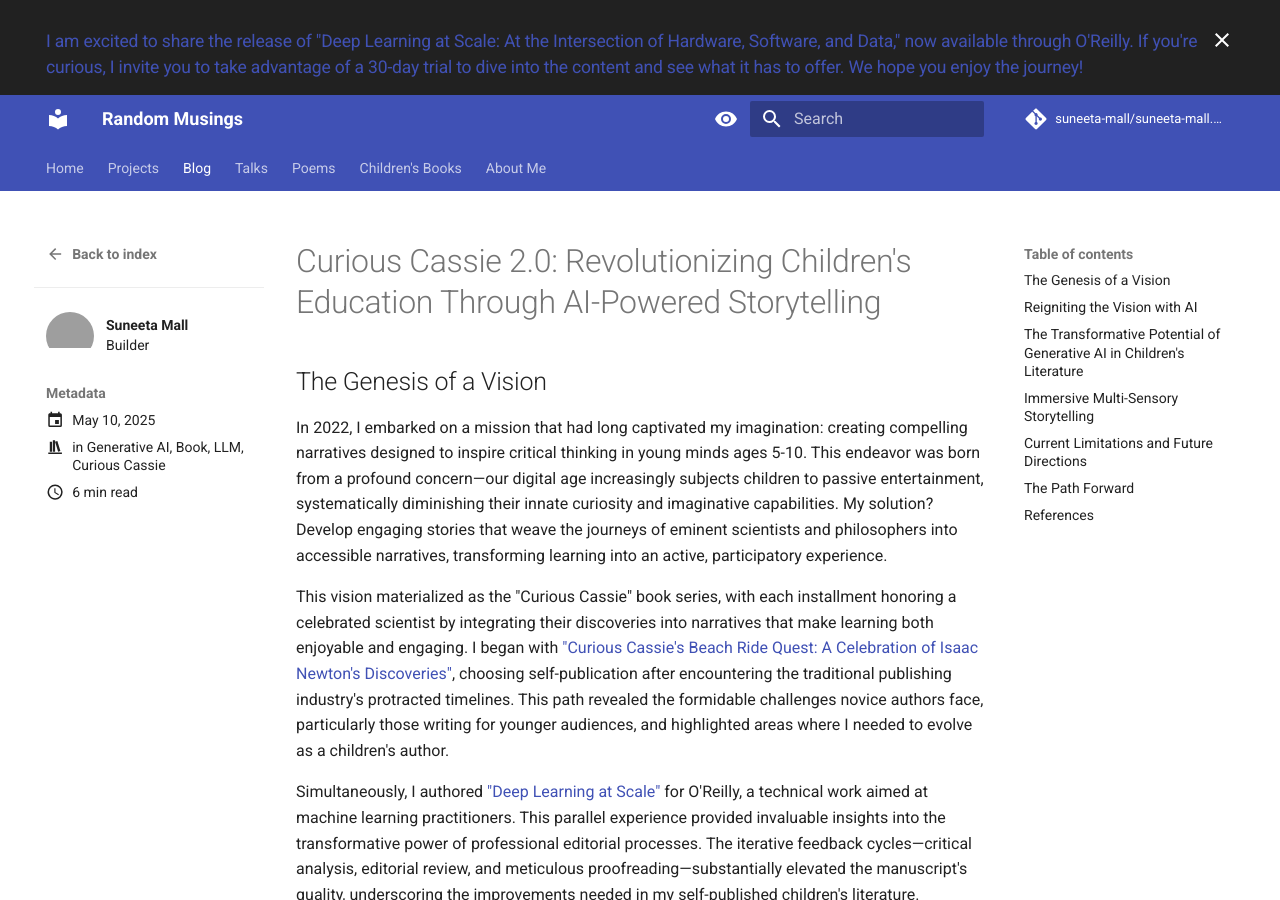
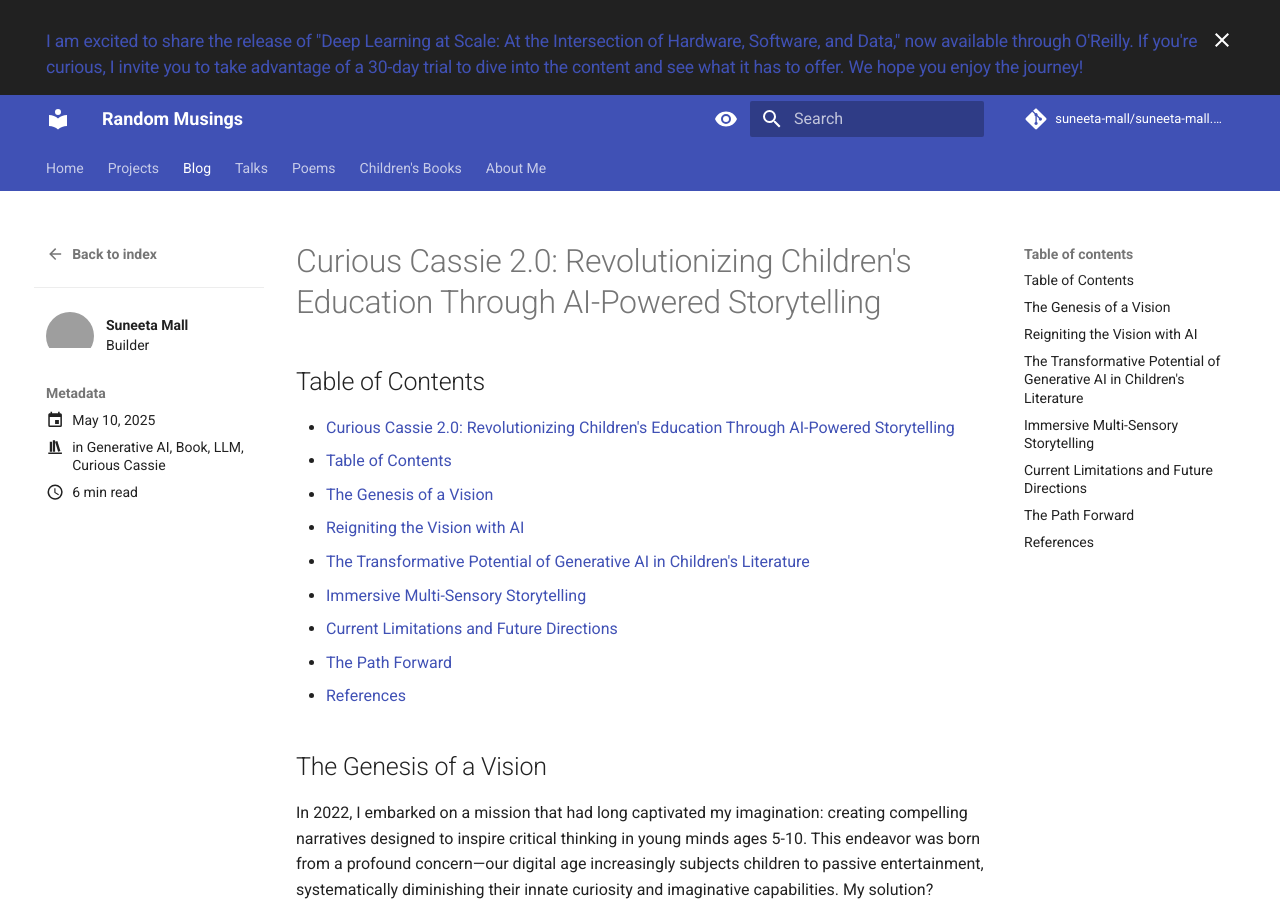
Before and after one commit to suneeta-mall/suneeta-mall.github.io, an MkDocs documentation site: the page built from docs/blog/posts/2025-05-10-cassie-2.0.md, in a window 1280 px wide and 900 px high. Built offline with MkDocs 1.6.1 and Material for MkDocs 9.7.7, drawn with Linux system fonts in a browser that asks for light colours; nearby versions of some CDN libraries; library files that are not in the unit come from our copies; plug-ins that fetch from the network failed and are left out; comment, search, counter and statistics services are not loaded; grey boxes are pictures that could not be loaded.

Commit message:
Cassie 2.0

```diff
--- a/docs/blog/posts/2025-05-10-cassie-2.0.md
+++ b/docs/blog/posts/2025-05-10-cassie-2.0.md
@@ -12,6 +12,17 @@ authors:
 ---
 
 # Curious Cassie 2.0: Revolutionizing Children's Education Through AI-Powered Storytelling
+
+## Table of Contents
+- [Curious Cassie 2.0: Revolutionizing Children's Education Through AI-Powered Storytelling](#curious-cassie-20-revolutionizing-childrens-education-through-ai-powered-storytelling)
+  - [Table of Contents](#table-of-contents)
+  - [The Genesis of a Vision](#the-genesis-of-a-vision)
+  - [Reigniting the Vision with AI](#reigniting-the-vision-with-ai)
+  - [The Transformative Potential of Generative AI in Children's Literature](#the-transformative-potential-of-generative-ai-in-childrens-literature)
+  - [Immersive Multi-Sensory Storytelling](#immersive-multi-sensory-storytelling)
+  - [Current Limitations and Future Directions](#current-limitations-and-future-directions)
+  - [The Path Forward](#the-path-forward)
+  - [References](#references)
 
 ## The Genesis of a Vision
 
```
